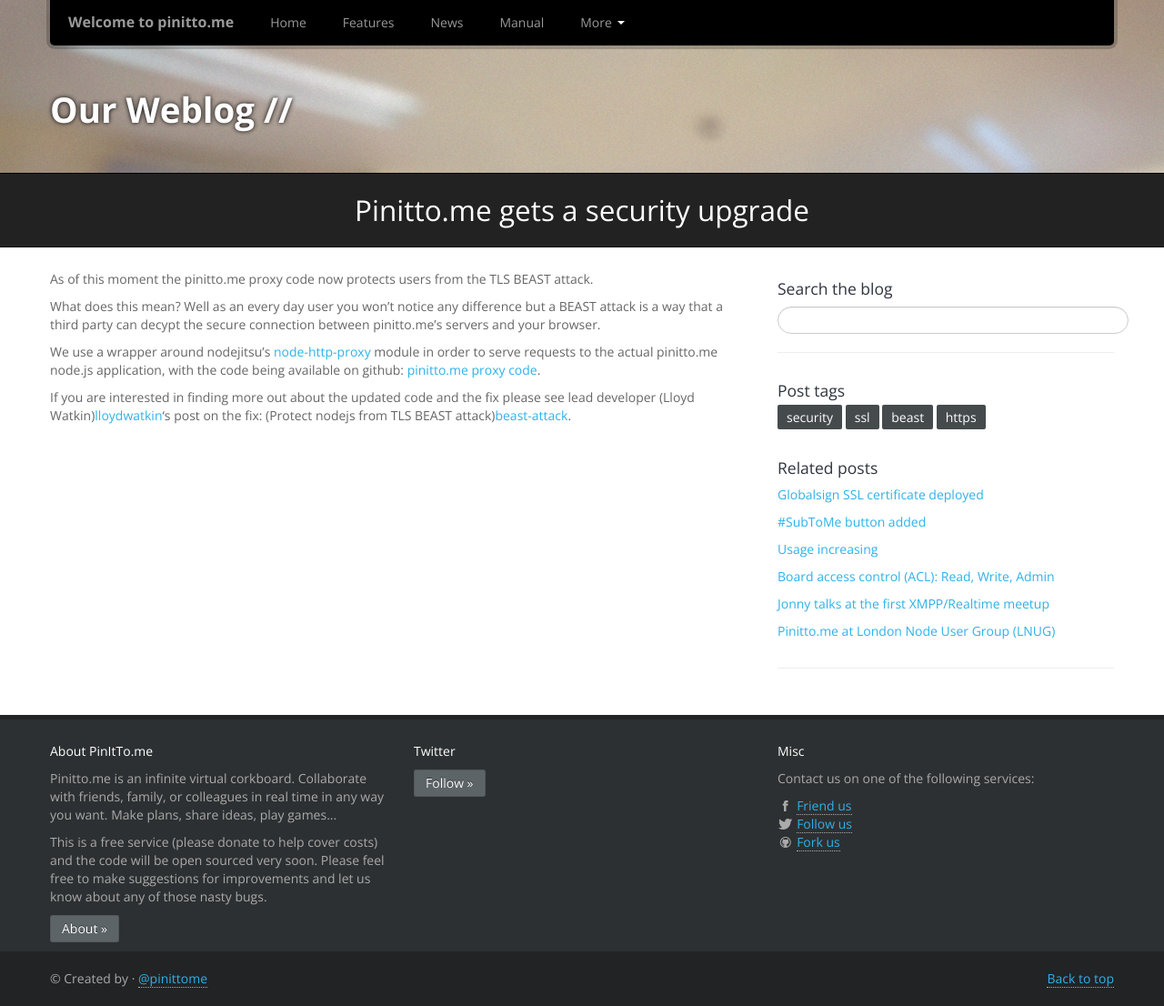
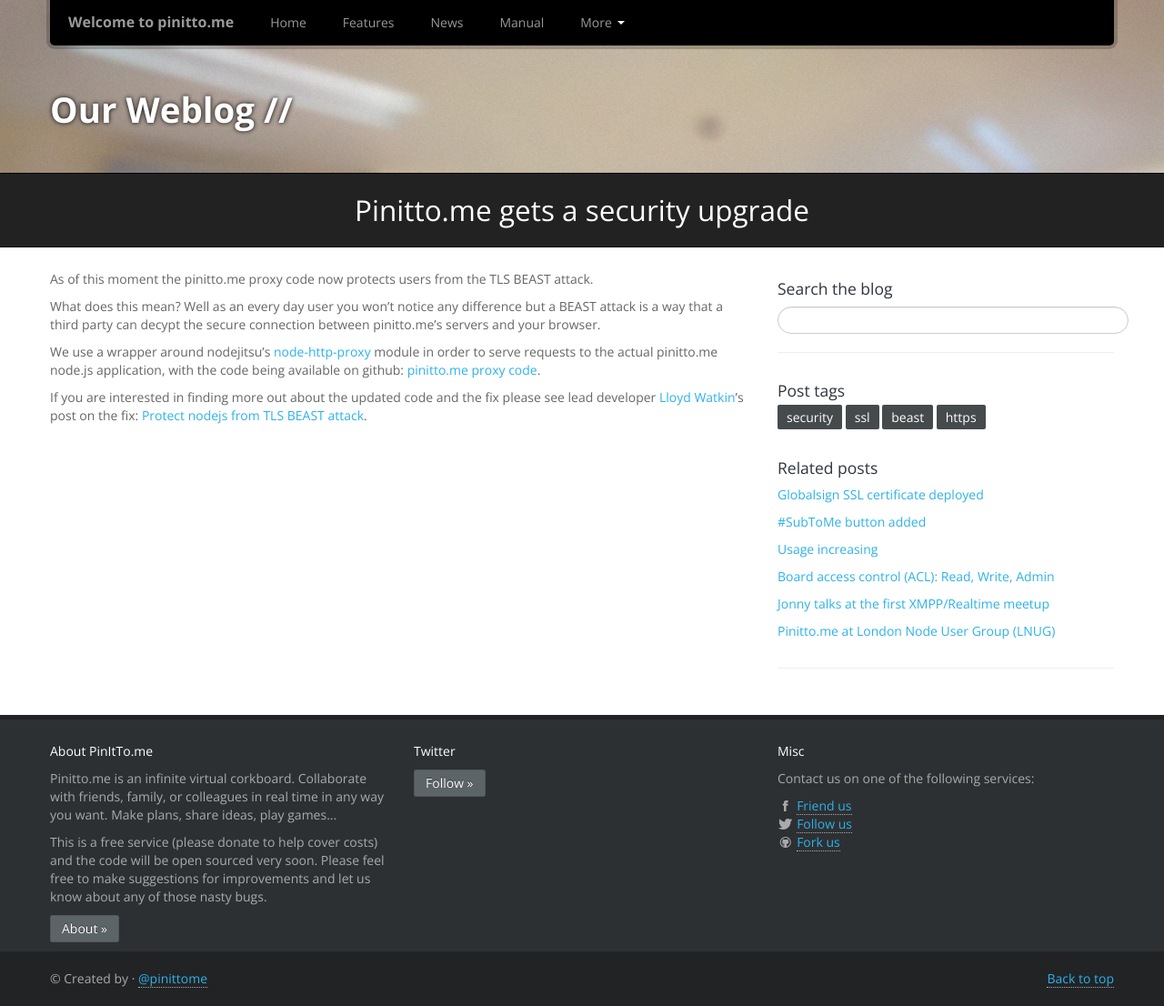
Before and after one commit to pinittome/pinittome.github.io, a Jekyll site: the page built from _posts/2013-06-07-pinittome-gets-a-security-upgrade.markdown, in a window 1280 px wide. Shown: the whole page at 91% size. Built offline with Jekyll 4.4.1, drawn with Linux system fonts in a browser that asks for light colours.

Commit message:
Moar bad links *sigh*

```diff
--- a/_posts/2013-06-07-pinittome-gets-a-security-upgrade.markdown
+++ b/_posts/2013-06-07-pinittome-gets-a-security-upgrade.markdown
@@ -12,7 +12,7 @@
 
 We use a wrapper around nodejitsu’s [node-http-proxy](http-proxy) module in order to serve requests to the actual pinitto.me node.js application, with the code being available on github: [pinitto.me proxy code](pinittome-proxy).
 
-If you are interested in finding more out about the updated code and the fix please see lead developer (Lloyd Watkin)[lloydwatkin]‘s post on the fix: (Protect nodejs from TLS BEAST attack)[beast-attack].
+If you are interested in finding more out about the updated code and the fix please see lead developer [Lloyd Watkin](lloydwatkin)'s post on the fix: [Protect nodejs from TLS BEAST attack](beast-attack).
 
 [http-proxy]: "https://github.com/nodejitsu/node-http-proxy"
 [beast-attack]: "http://www.evilprofessor.co.uk/634-protecting-node-js-from-beast-tls-attack/"
```
